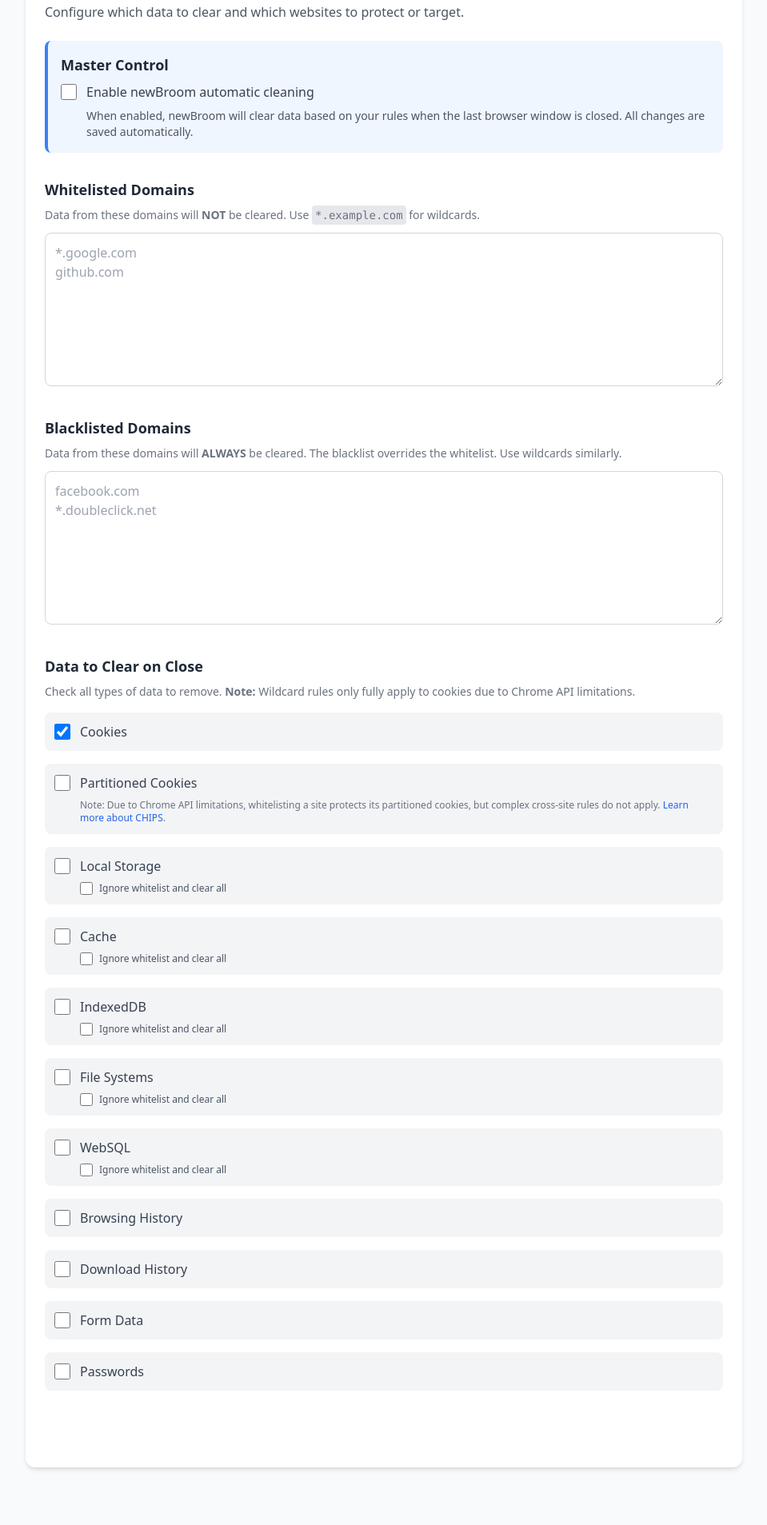
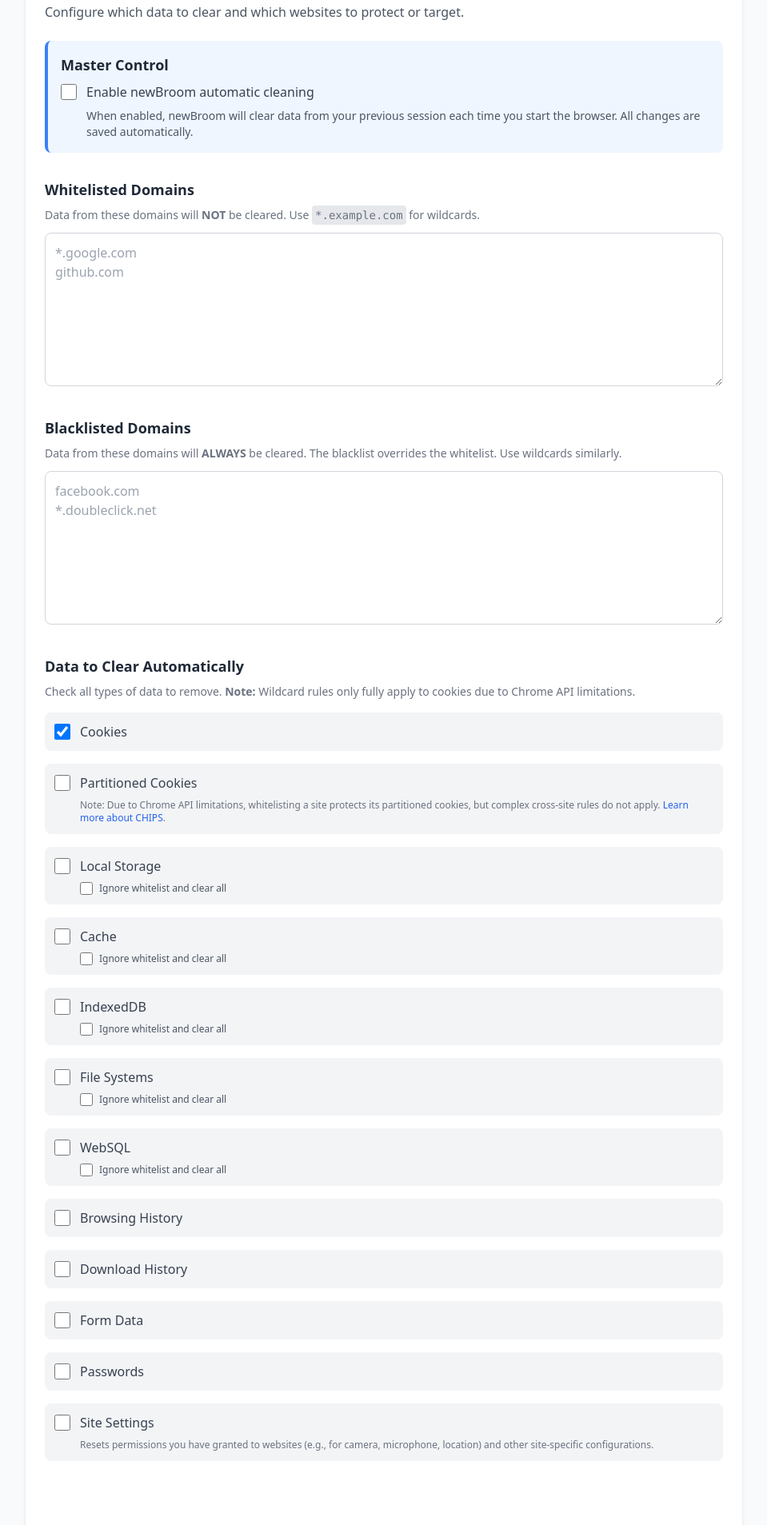
Before and after one commit to mike-heckman/newBroom, a website built with Vite: page src/options.html in a window 1280 px wide. Shown: the part 93-2000 px from the top of the page at 80% size, without its empty margins (160-1119 px from the left). Before the commit the page ends 1960 px from the top, so only its background shows below. Built offline with nearby package versions, Linux system fonts and the light colour scheme; some packages are replaced by stand-ins of ours.

Commit message:
Changed cleaning to run on startup instead of shutdown

```diff
--- a/package.json
+++ b/package.json
@@ -1,7 +1,7 @@
 {
   "name": "newbroom",
   "private": true,
-  "version": "0.81.0",
+  "version": "0.83.0",
   "type": "module",
   "description": "",
   "main": "index.js",
--- a/src/background.js
+++ b/src/background.js
@@ -133,6 +133,7 @@ async function clearOtherData(dataTypes, dataTypeOverrides, whitelist) {
     if (dataTypes.downloads) removalPromises.push(chrome.browsingData.removeDownloads({}).then(() => console.log("Downloads cleared.")).catch(logError('Downloads')));
     if (dataTypes.formData) removalPromises.push(chrome.browsingData.removeFormData({}).then(() => console.log("Form Data cleared.")).catch(logError('Form Data')));
     if (dataTypes.passwords) removalPromises.push(chrome.browsingData.removePasswords({}).then(() => console.log("Passwords cleared.")).catch(logError('Passwords')));
+    if (dataTypes.siteSettings) removalPromises.push(chrome.browsingData.removeSiteSettings({}).then(() => console.log("Site Settings cleared.")).catch(logError('Site Settings')));
 
     await Promise.all(removalPromises);
     console.log("Non-cookie data clearing process completed.");
@@ -181,7 +182,7 @@ async function clearAllDataIfEnabled() {
         return;
     }
 
-    console.log("Last browser window closed. Clearing site data with newBroom...");
+    console.log("Browser startup detected. Clearing site data with newBroom...");
     await performCleaning();
 }
 
@@ -189,10 +190,10 @@ async function clearAllDataIfEnabled() {
  * Listens for a window to be closed. If it's the last window,
  * it triggers the data clearing process.
  */
-chrome.windows.onRemoved.addListener(async () => {
-    const allWindows = await chrome.windows.getAll({});
-    if (allWindows.length === 0) await clearAllDataIfEnabled();
-});
+chrome.runtime.onStartup.addListener(() => {
+    // This is the reliable way to clear data from the previous session.
+    clearAllDataIfEnabled();
+})
 
 /**
  * Listens for messages from other parts of the extension, like the popup.
--- a/src/options.html
+++ b/src/options.html
@@ -19,7 +19,7 @@
                     <span class="text-gray-700 font-medium">Enable newBroom automatic cleaning</span>
                 </label>
                 <p class="text-sm text-gray-600 mt-2 ml-8">
-                    When enabled, newBroom will clear data based on your rules when the last browser window is closed. All changes are saved automatically.
+                    When enabled, newBroom will clear data from your previous session each time you start the browser. All changes are saved automatically.
                 </p>
             </div>
 
@@ -39,7 +39,7 @@
 
             <!-- Data Types Section -->
             <div class="mb-8">
-                <h2 class="text-lg font-semibold text-gray-800 mb-2">Data to Clear on Close</h2>
+                <h2 class="text-lg font-semibold text-gray-800 mb-2">Data to Clear Automatically</h2>
                 <p class="text-sm text-gray-500 mb-4">Check all types of data to remove. <span class="font-bold">Note:</span> Wildcard rules only fully apply to cookies due to Chrome API limitations.</p>
                 <div id="dataTypes" class="grid grid-cols-1 gap-4">
                     <!-- Checkboxes will be inserted here by JavaScript -->
--- a/src/options.js
+++ b/src/options.js
@@ -13,6 +13,7 @@ const ALL_DATA_TYPES = [
     { id: 'downloads', name: 'Download History' },
     { id: 'formData', name: 'Form Data' },
     { id: 'passwords', name: 'Passwords' },
+    { id: 'siteSettings', name: 'Site Settings' },
 ];
 
 // Generate a default dataTypes object from the master list.
@@ -119,6 +120,14 @@ function buildUI() {
             itemContainer.appendChild(note);
         }
 
+        // Add a description for Site Settings.
+        if (type.id === 'siteSettings') {
+            const note = document.createElement('p');
+            note.className = 'text-xs text-gray-500 ml-8 mt-2';
+            note.textContent = 'Resets permissions you have granted to websites (e.g., for camera, microphone, location) and other site-specific configurations.';
+            itemContainer.appendChild(note);
+        }
+
         dataTypesContainer.appendChild(itemContainer);
     });
 }
```
Also changed, not shown: README.md, public/manifest.json, 1 other file.
